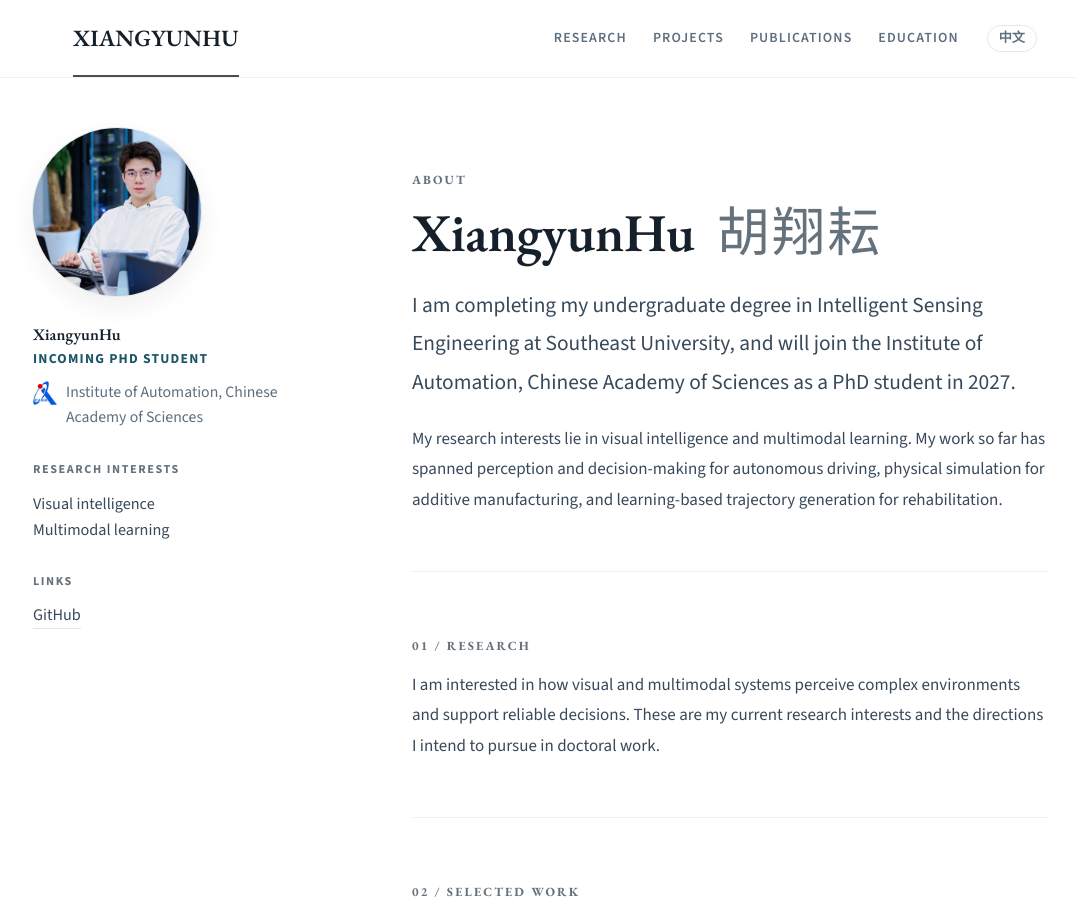
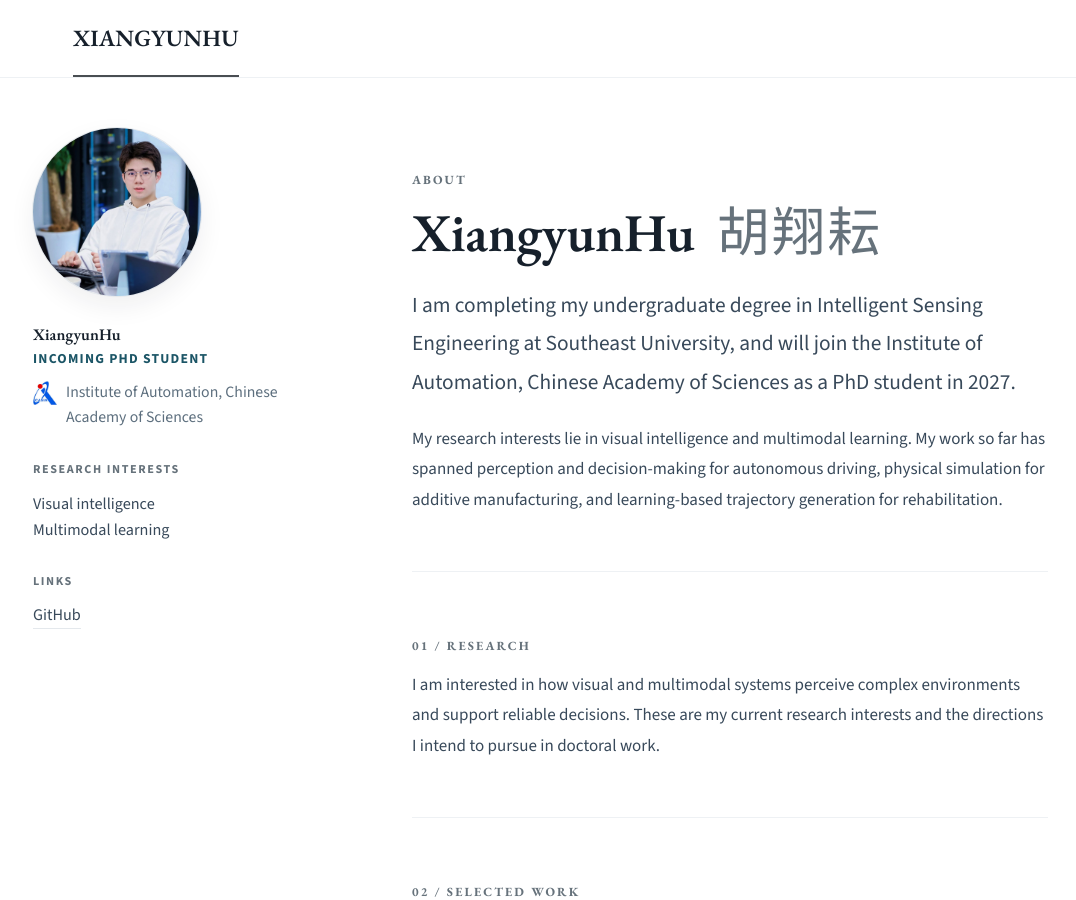
Before and after one commit to RichardHu6666/richardhu6666.github.io, a Jekyll site: the page built from index.html, in a window 1280 px wide and 900 px high. Shown: the whole window, without its empty margins (85-1161 px from the left). Built offline with Jekyll 4.4.1, drawn with Linux system fonts in a browser that asks for light colours.

Commit message:
Bisect: revert masthead and rail to the last known-good build to isolate the Pages failure

```diff
--- a/_includes/author-profile.html
+++ b/_includes/author-profile.html
@@ -15,38 +15,28 @@
   break parsing and fail the Pages build.
 {% endcomment %}
 
-{% comment %}
-  The rail is chrome, not page content, so it takes its wording from
-  _data/ui-text.yml rather than from the page body.
-{% endcomment %}
-{% assign page_lang = page.lang | default: "en" %}
-{% assign ui = site.data.ui-text[page_lang] %}
-
 <div class="profile" itemscope itemtype="https://schema.org/Person">
-  <img class="profile__avatar" src="{{ base_path }}/assets/images/{{ author.avatar }}" alt="{{ ui.portrait_alt | default: 'Portrait' }} — {{ author.name }}" width="168" height="168" fetchpriority="high">
+  <img class="profile__avatar" src="{{ base_path }}/assets/images/{{ author.avatar }}" alt="Portrait of {{ author.name }}" width="168" height="168" fetchpriority="high">
 
   <div class="profile__details">
     <!-- A p, not a heading: the page's single h1 is the name in the content
          column and the section headings are the h2 kickers, so a heading here
          would add the rail to the document outline and duplicate the name. -->
     <p class="profile__name" itemprop="name">{{ author.name }}</p>
-    {% if author.description.size > 0 %}<p class="profile__role">{{ ui.role | default: author.description }}</p>{% endif %}
+    {% if author.description.size > 0 %}<p class="profile__role">{{ author.description }}</p>{% endif %}
     {% if author.employer.size > 0 %}
       <p class="profile__affiliation" itemprop="affiliation">
         {%- if author.affiliation_logo.size > 0 %}<img class="profile__affiliation-mark" src="{{ base_path }}/assets/images/institutions/{{ author.affiliation_logo }}" alt="" width="24" height="24" loading="lazy" decoding="async">{% endif -%}
-        <span>{{ ui.employer | default: author.employer }}</span>
+        <span>{{ author.employer }}</span>
       </p>
     {% endif %}
 
-    {% assign interests = site.author_interests %}
-    {% if page_lang == "zh" and site.author_interests_zh %}{% assign interests = site.author_interests_zh %}{% endif %}
-    {% if interests %}
+    {% if site.author_interests %}
       <div class="profile__block">
-        <p class="profile__label">{{ ui.interests_label | default: "Research interests" }}</p>
-        <p class="profile__interests">{{ interests | join: "<br>" }}</p>
+        <p class="profile__label">Research interests</p>
+        <p class="profile__interests">{{ site.author_interests | join: "<br>" }}</p>
       </div>
     {% endif %}
-
     {% assign has_links = false %}
     {% if author.cv.size > 0 or author.email.size > 0 or author.googlescholar.size > 0 or author.github.size > 0 or author.linkedin.size > 0 or author.orcid.size > 0 or author.arxiv.size > 0 %}
       {% assign has_links = true %}
@@ -54,11 +44,11 @@
 
     {% if has_links %}
       <div class="profile__block">
-        <p class="profile__label">{{ ui.links_label | default: "Links" }}</p>
+        <p class="profile__label">Links</p>
         <ul class="profile__links">
-          {% if author.cv.size > 0 %}<li><a href="{{ base_path }}/{{ author.cv }}">{{ ui.cv_label | default: "Curriculum Vitae" }}</a></li>{% endif %}
-          {% if author.email.size > 0 %}<li><a href="mailto:{{ author.email }}">{{ ui.email_label | default: "Email" }}</a></li>{% endif %}
-          {% if author.googlescholar.size > 0 %}<li><a href="https://scholar.google.com/citations?user={{ author.googlescholar }}">{{ ui.scholar_label | default: "Google Scholar" }}</a></li>{% endif %}
+          {% if author.cv.size > 0 %}<li><a href="{{ base_path }}/{{ author.cv }}">Curriculum Vitae</a></li>{% endif %}
+          {% if author.email.size > 0 %}<li><a href="mailto:{{ author.email }}">Email</a></li>{% endif %}
+          {% if author.googlescholar.size > 0 %}<li><a href="https://scholar.google.com/citations?user={{ author.googlescholar }}">Google Scholar</a></li>{% endif %}
           {% if author.github.size > 0 %}<li><a href="https://github.com/{{ author.github }}">GitHub</a></li>{% endif %}
           {% if author.linkedin.size > 0 %}<li><a href="https://www.linkedin.com/in/{{ author.linkedin }}">LinkedIn</a></li>{% endif %}
           {% if author.orcid.size > 0 %}<li><a href="https://orcid.org/{{ author.orcid }}">ORCID</a></li>{% endif %}
--- a/_includes/masthead.html
+++ b/_includes/masthead.html
@@ -1,48 +1,23 @@
 {% include base_path %}
-
-{% comment %}
-  Per-language chrome. `page.lang` is set in the front matter of each page ("en"
-  or "zh") and selects the navigation list, the wordmark target, the language
-  toggle and the rail wording (the last of these lives in author-profile.html).
-
-  Anchor ids are the same on both language versions - only the labels differ -
-  so the toggle can drop the reader at the section they were already reading.
-{% endcomment %}
-{% assign page_lang = page.lang | default: "en" %}
-{% assign ui = site.data.ui-text[page_lang] %}
-{% assign nav_items = ui.nav %}
-{% if page_lang == "zh" %}
-  {% assign home_url = "/zh/" %}
-{% else %}
-  {% assign home_url = "/" %}
-{% endif %}
-
 <div class="masthead">
   <div class="masthead__inner-wrap">
     <div class="masthead__menu">
       <nav id="site-nav" class="greedy-nav">
         <button><span class="navicon"></span></button>
         <ul class="visible-links">
-          <li class="masthead__menu-item masthead__menu-item--wordmark persist {% if page.url == home_url %}selected{% endif %}">
-            <a href="{{ base_path }}{{ home_url }}">{{ site.title }}</a>
+          <li class="masthead__menu-item masthead__menu-item--wordmark persist {% if page.url == '/' or page.url == '/index.html' %}selected{% endif %}">
+            <a href="{{ base_path }}/">{{ site.title }}</a>
           </li>
-          {% for link in nav_items %}
+          {% for link in site.data.navigation.main %}
             {% if link.url contains 'http' %}
               {% assign domain = '' %}
             {% else %}
               {% assign domain = base_path %}
             {% endif %}
-            <li class="masthead__menu-item {% if page.url contains link.url and link.url != home_url %}selected{% endif %}">
+            <li class="masthead__menu-item {% if page.url contains link.url and link.url != '/' %}selected{% endif %}">
               <a href="{{ domain }}{{ link.url }}">{{ link.title }}</a>
             </li>
           {% endfor %}
-          <li class="masthead__menu-item masthead__menu-item--lang">
-            {% if page_lang == "zh" %}
-              <a href="{{ base_path }}/" hreflang="en" lang="en" title="{{ ui.lang_switch_title | default: 'Switch to English' }}">{{ ui.lang_switch | default: "EN" }}</a>
-            {% else %}
-              <a href="{{ base_path }}/zh/" hreflang="zh-Hans" lang="zh-Hans" title="{{ ui.lang_switch_title | default: '切换到中文' }}">{{ ui.lang_switch | default: "中文" }}</a>
-            {% endif %}
-          </li>
         </ul>
         <ul class="hidden-links hidden"></ul>
       </nav>
```
